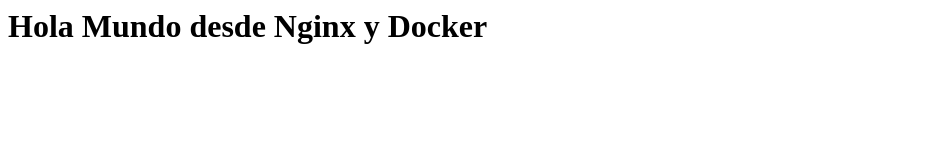
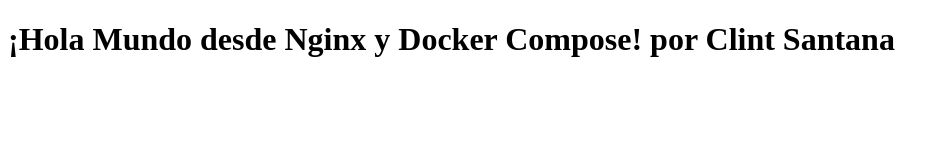
Before and after one commit to ClintOSD/docker-Web-NginX, a plain HTML site: page src/index.html in a window 1280 px wide. Shown: the whole page, without its empty margins (0-950 px from the left). Drawn offline with Linux system fonts and the light colour scheme.

Commit message:
Update index.html

```diff
--- a/src/index.html
+++ b/src/index.html
@@ -1 +1,2 @@
-<h1>Hola Mundo desde Nginx y Docker</h1>
+<!DOCTYPE html><html><head><title>Hola Mundo</title></head><body><h1>¡Hola Mundo desde Nginx y Docker Compose! por Clint Santana</h1></body>
+</html>
```
